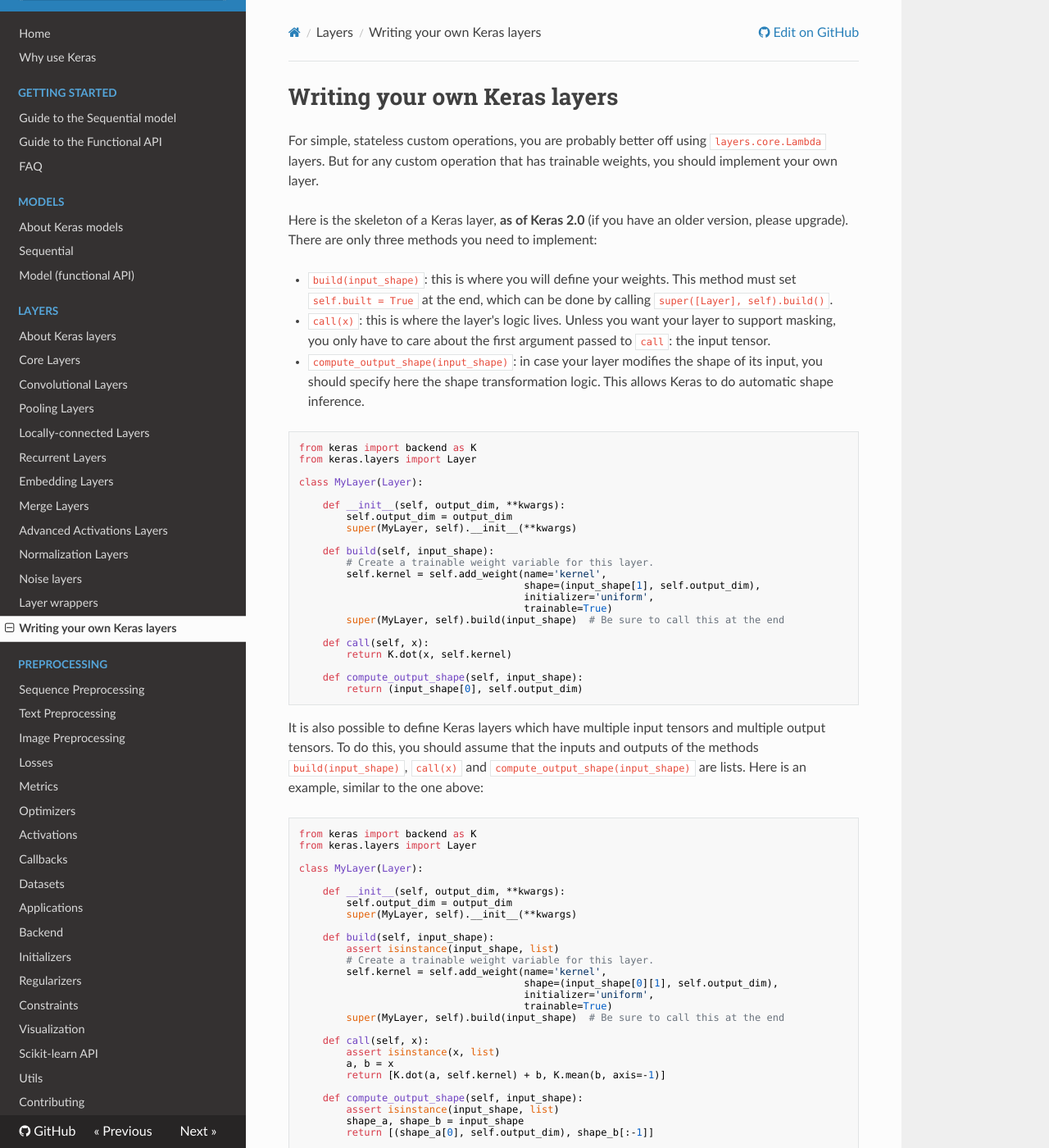
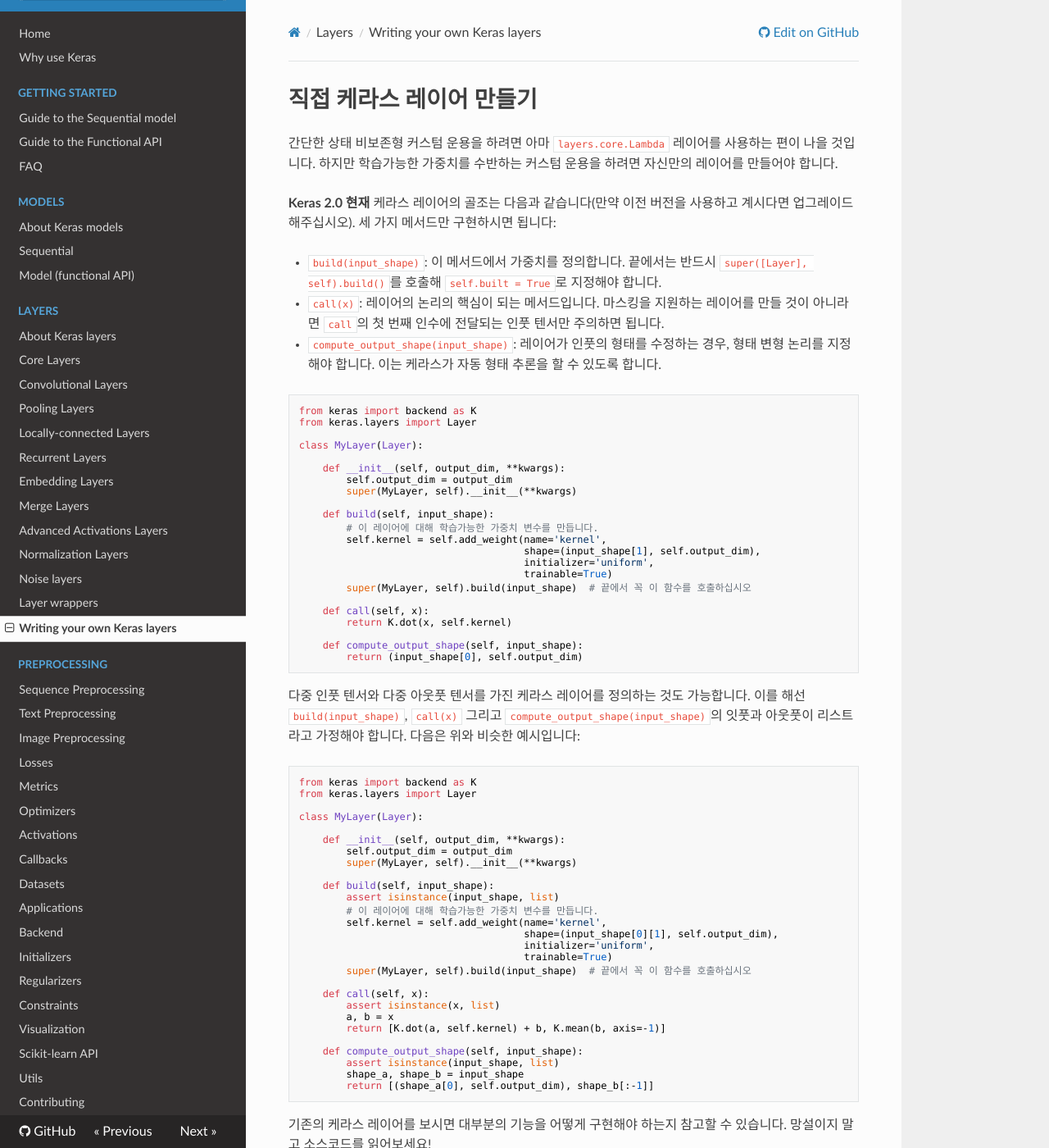
Before and after one commit to keras-team/keras-docs-ko, an MkDocs documentation site: the page built from sources/layers/writing-your-own-keras-layers.md, in a window 1280 px wide and 1400 px high. Shown: the whole window at 82% size. Built offline with MkDocs 1.6.1, drawn with Linux system fonts in a browser that asks for light colours; nearby versions of some CDN libraries; some of the changed text lies outside the part shown.

Commit message:
Update writing-your-own-keras-layers.md
68줄 명령문과 함께 느낌표가 나오는데 "읽어보십시오!"는 어색해서 부득이 "읽어보세요!"로 번역했습니다.
layers/writing-your-won-keras-layers.md 번역 완료

````diff
--- a/sources/layers/writing-your-own-keras-layers.md
+++ b/sources/layers/writing-your-own-keras-layers.md
@@ -1,12 +1,12 @@
-# Writing your own Keras layers
+# 직접 케라스 레이어 만들기
 
-For simple, stateless custom operations, you are probably better off using `layers.core.Lambda` layers. But for any custom operation that has trainable weights, you should implement your own layer.
+간단한 상태 비보존형 커스텀 운용을 하려면 아마 `layers.core.Lambda` 레이어를 사용하는 편이 나을 것입니다. 하지만 학습가능한 가중치를 수반하는 커스텀 운용을 하려면 자신만의 레이어를 만들어야 합니다.
 
-Here is the skeleton of a Keras layer, **as of Keras 2.0** (if you have an older version, please upgrade). There are only three methods you need to implement:
+**Keras 2.0 현재** 케라스 레이어의 골조는 다음과 같습니다(만약 이전 버전을 사용하고 계시다면 업그레이드 해주십시오). 세 가지 메서드만 구현하시면 됩니다:
 
-- `build(input_shape)`: this is where you will define your weights. This method must set `self.built = True` at the end, which can be done by calling `super([Layer], self).build()`.
-- `call(x)`: this is where the layer's logic lives. Unless you want your layer to support masking, you only have to care about the first argument passed to `call`: the input tensor.
-- `compute_output_shape(input_shape)`: in case your layer modifies the shape of its input, you should specify here the shape transformation logic. This allows Keras to do automatic shape inference.
+- `build(input_shape)`: 이 메서드에서 가중치를 정의합니다. 끝에서는 반드시 `super([Layer], self).build()`를 호출해 `self.built = True`로 지정해야 합니다.
+- `call(x)`: 레이어의 논리의 핵심이 되는 메서드입니다. 마스킹을 지원하는 레이어를 만들 것이 아니라면 `call`의 첫 번째 인수에 전달되는 인풋 텐서만 주의하면 됩니다.
+- `compute_output_shape(input_shape)`: 레이어가 인풋의 형태를 수정하는 경우, 형태 변형 논리를 지정해야 합니다. 이는 케라스가 자동 형태 추론을 할 수 있도록 합니다.
 
 ```python
 from keras import backend as K
@@ -19,12 +19,12 @@
         super(MyLayer, self).__init__(**kwargs)
 
     def build(self, input_shape):
-        # Create a trainable weight variable for this layer.
+        # 이 레이어에 대해 학습가능한 가중치 변수를 만듭니다.
         self.kernel = self.add_weight(name='kernel',
                                       shape=(input_shape[1], self.output_dim),
                                       initializer='uniform',
                                       trainable=True)
-        super(MyLayer, self).build(input_shape)  # Be sure to call this at the end
+        super(MyLayer, self).build(input_shape)  # 끝에서 꼭 이 함수를 호출하십시오
 
     def call(self, x):
         return K.dot(x, self.kernel)
@@ -33,7 +33,7 @@
         return (input_shape[0], self.output_dim)
 ```
 
-It is also possible to define Keras layers which have multiple input tensors and multiple output tensors. To do this, you should assume that the inputs and outputs of the methods `build(input_shape)`, `call(x)` and `compute_output_shape(input_shape)` are lists. Here is an example, similar to the one above:
+다중 인풋 텐서와 다중 아웃풋 텐서를 가진 케라스 레이어를 정의하는 것도 가능합니다. 이를 해선 `build(input_shape)`, `call(x)` 그리고 `compute_output_shape(input_shape)`의 잇풋과 아웃풋이 리스트라고 가정해야 합니다. 다음은 위와 비슷한 예시입니다:
 
 ```python
 from keras import backend as K
@@ -47,12 +47,12 @@
 
     def build(self, input_shape):
         assert isinstance(input_shape, list)
-        # Create a trainable weight variable for this layer.
+        # 이 레이어에 대해 학습가능한 가중치 변수를 만듭니다.
         self.kernel = self.add_weight(name='kernel',
                                       shape=(input_shape[0][1], self.output_dim),
                                       initializer='uniform',
                                       trainable=True)
-        super(MyLayer, self).build(input_shape)  # Be sure to call this at the end
+        super(MyLayer, self).build(input_shape)  # 끝에서 꼭 이 함수를 호출하십시오
 
     def call(self, x):
         assert isinstance(x, list)
@@ -65,4 +65,4 @@
         return [(shape_a[0], self.output_dim), shape_b[:-1]]
 ```
 
-The existing Keras layers provide examples of how to implement almost anything. Never hesitate to read the source code!
+기존의 케라스 레이어를 보시면 대부분의 기능을 어떻게 구현해야 하는지 참고할 수 있습니다. 망설이지 말고 소스코드를 읽어보세요!
````
